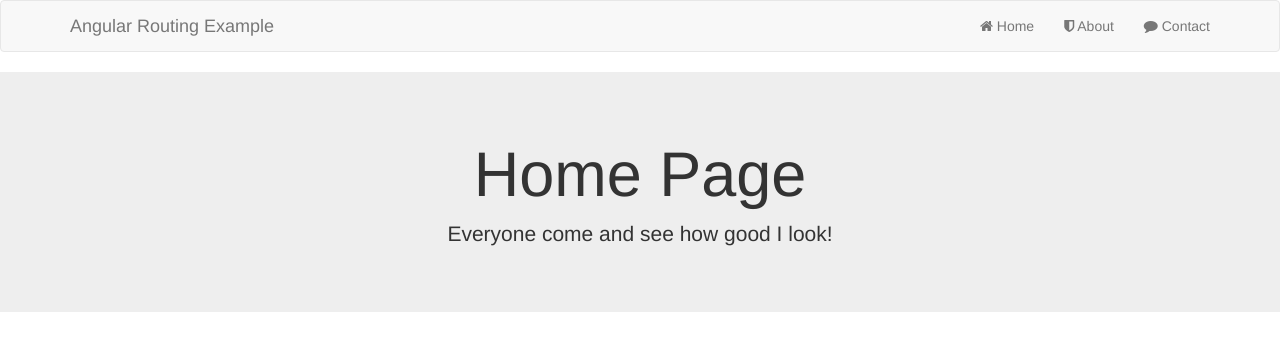
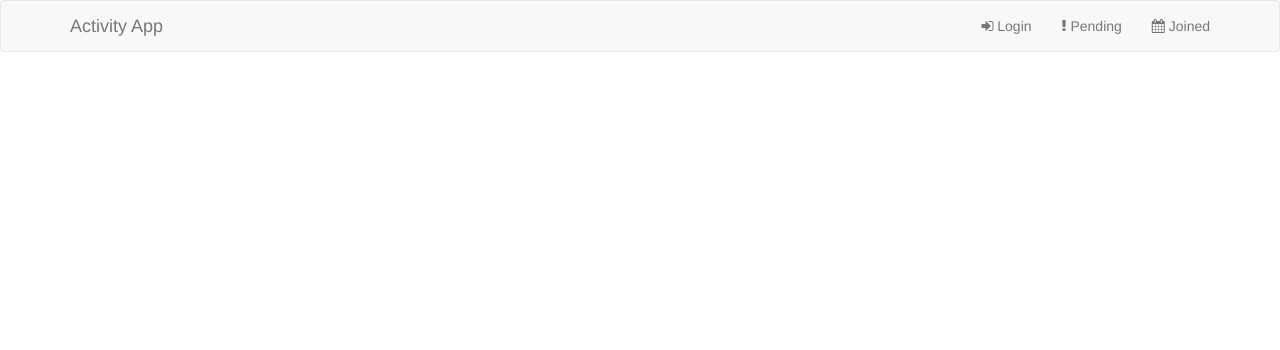
Before and after one commit to Rebero/activityapp, a website: page index.html in a window 1280 px wide. Drawn offline with Linux system fonts and the light colour scheme.

Commit message:
Updated for right views

```diff
--- a/index.html
+++ b/index.html
@@ -15,20 +15,20 @@
     <script src="bower_components/bootstrap/dist/js/bootstrap.min.js"></script>
     <script src="script.js"></script>
   </head>
-  <body ng-controller="mainController">
+  <body ng-controller="loginController">
 
     <!-- HEADER AND NAVBAR -->
     <header>
       <nav class="navbar navbar-default">
         <div class="container">
           <div class="navbar-header">
-            <a class="navbar-brand" href="#/">Angular Routing Example</a>
+            <a class="navbar-brand" href="#/">Activity App</a>
           </div>
 
           <ul class="nav navbar-nav navbar-right">
-            <li><a href="#/"><i class="fa fa-home"></i> Home</a></li>
-            <li><a href="#about"><i class="fa fa-shield"></i> About</a></li>
-            <li><a href="#contact"><i class="fa fa-comment"></i> Contact</a></li>
+            <li><a href="#/"><i class="fa fa-sign-in"></i> Login</a></li>
+            <li><a href="#pending"><i class="fa fa-exclamation"></i> Pending</a></li>
+            <li><a href="#joined"><i class="fa fa-calendar"></i> Joined</a></li>
           </ul>
         </div>
       </nav>
```
